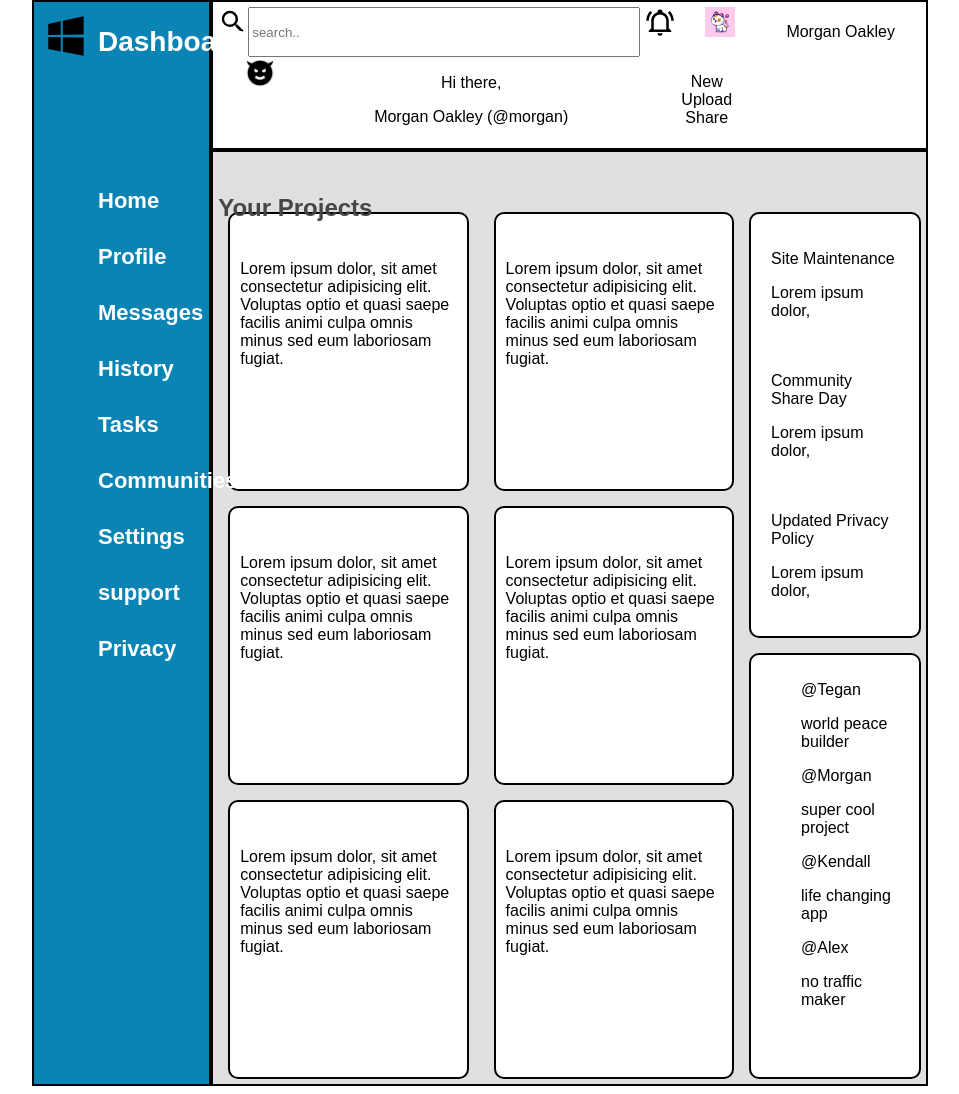
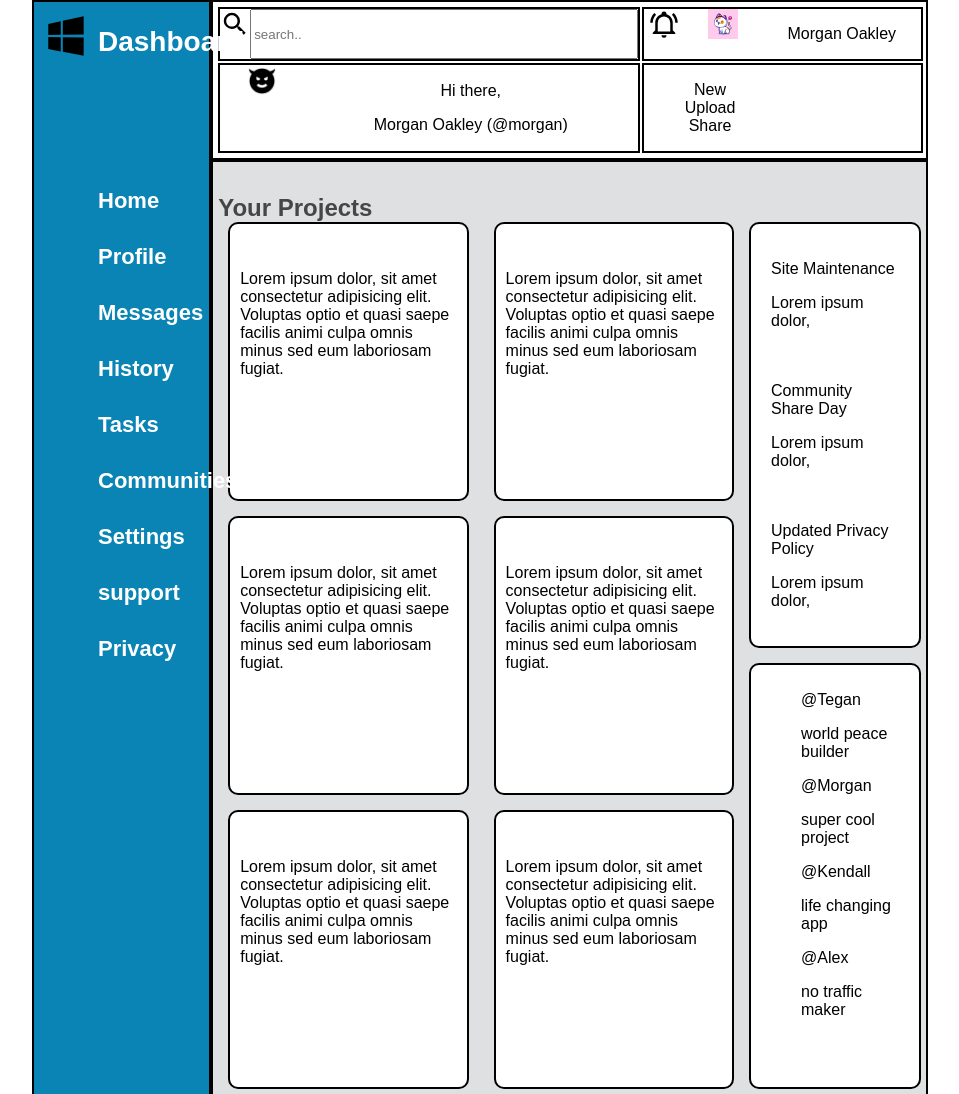
Before and after one commit to Tryndameir/admin-dashboard, a plain HTML site: page index.html in a window 1280 px wide. Shown: the whole page, without its empty margins (160-1119 px from the left). Drawn offline with Linux system fonts and the light colour scheme.

Commit message:
aded border to header grid for visibility in development

```diff
--- a/style.css
+++ b/style.css
@@ -65,6 +65,7 @@ li {
     grid-row: 1 / 2;
     border: solid black 2px;
     padding: 5px;
+    gap: 2px;
 }
 
 .main {
@@ -139,6 +140,7 @@ li {
     grid-template-columns: 1fr 13fr;
     grid-column: 1 / 2;
     grid-row: 1 / 2;
+    border: solid black 2px;
 }
 
 .search img {
@@ -156,6 +158,7 @@ li {
     grid-template-columns: 1fr 4fr;
     grid-column: 1 / 2;
     grid-row: 2 / 3;
+    border: solid black 2px;
 }
 
 .account {
@@ -163,6 +166,7 @@ li {
     grid-template-columns: 1fr 2fr 4fr;
     grid-column: 2 / 3;
     grid-row: 1 / 2;
+    border: solid black 2px;
 }
 
 .picture {
@@ -193,6 +197,7 @@ li {
 .menu {
     display: grid;
     grid-template-columns: repeat(3, 1fr);
+    border: solid black 2px;
 }
 
 .menu li {
```
